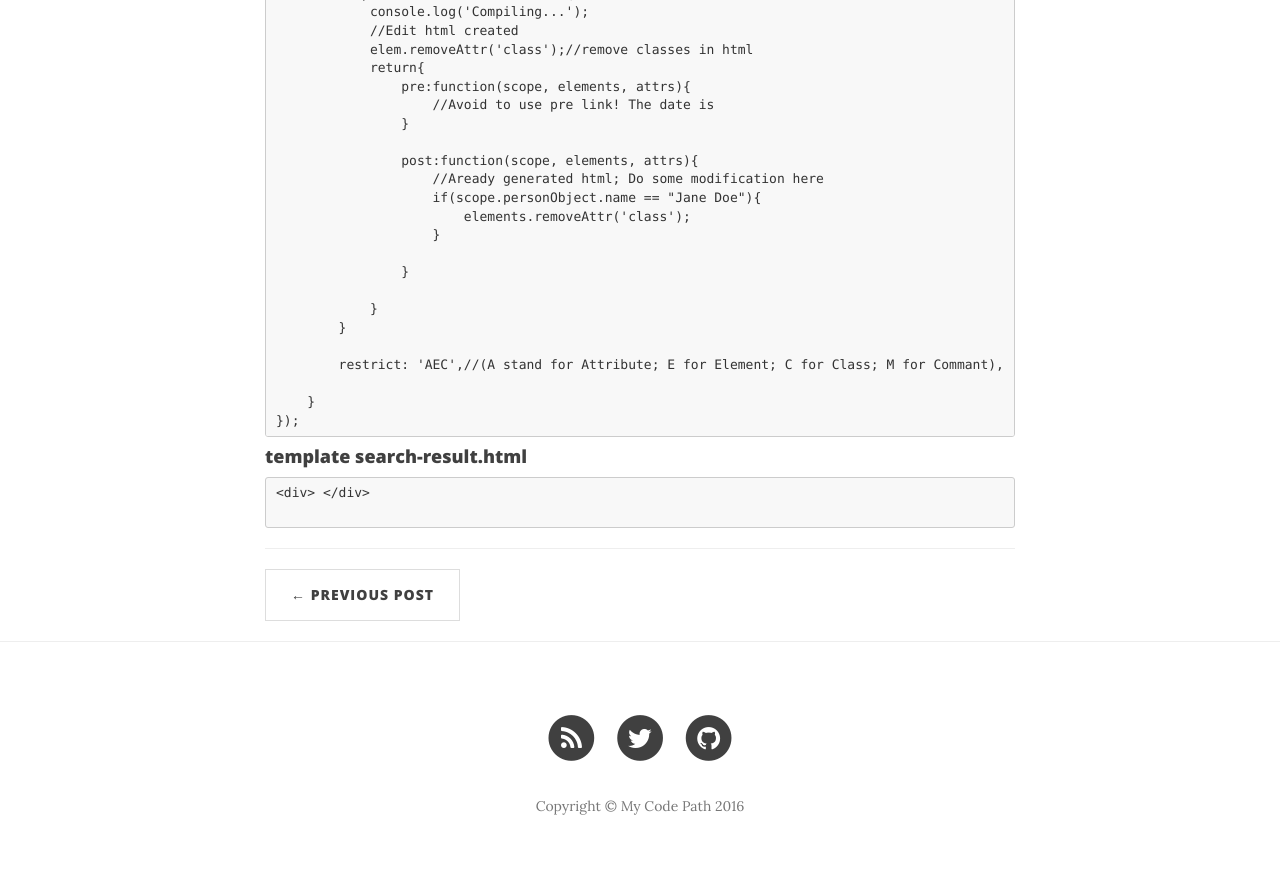
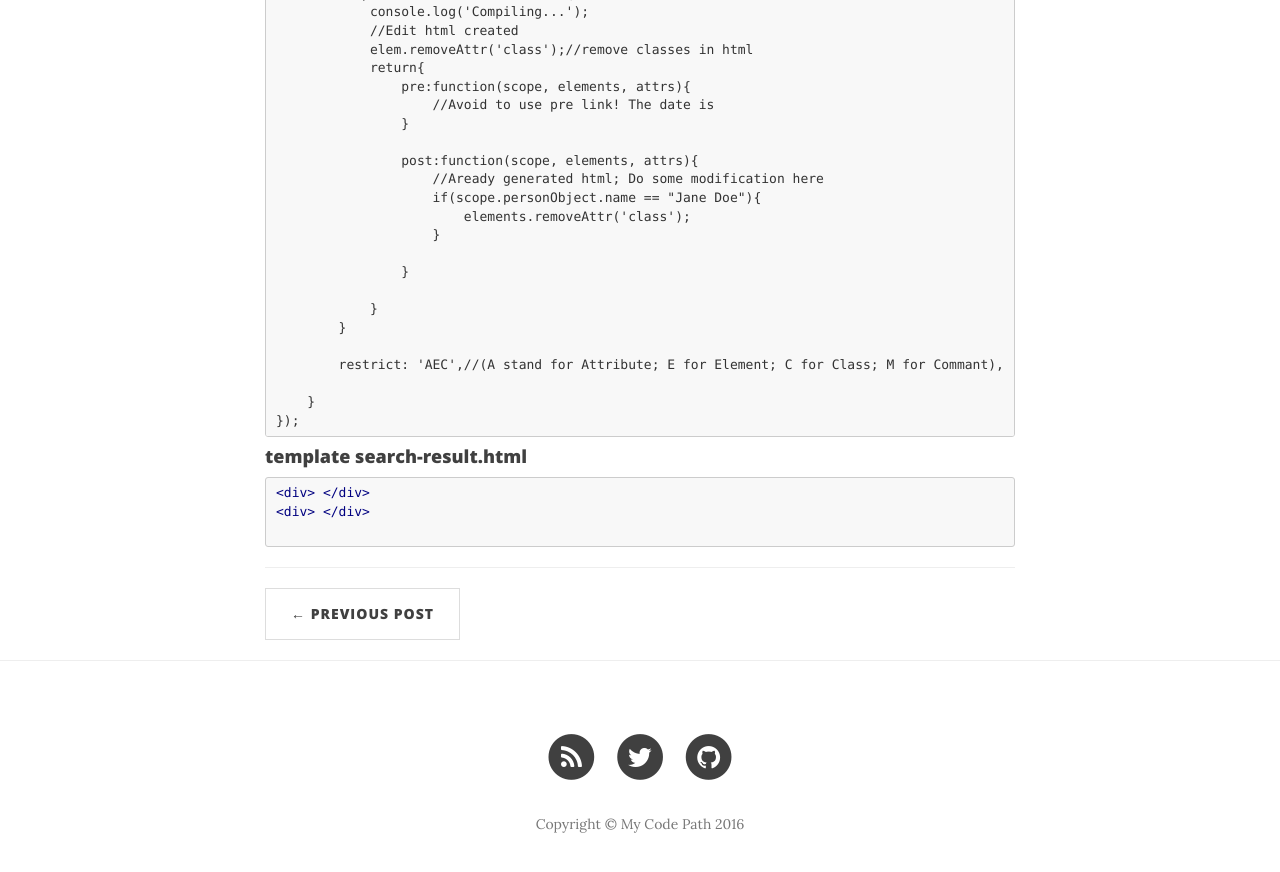
Before and after one commit to shic/blog, a Jekyll site: the page built from _posts/2016-04-06-AngularJS-Directive.markdown, in a window 1280 px wide and 900 px high, scrolled down 1064 px. Shown: the top 872 px of the window. Built offline with Jekyll 4.4.1, drawn with Linux system fonts in a browser that asks for light colours; nearby versions of some CDN libraries; comment, search, counter and statistics services are not loaded.

````diff
--- a/_posts/2016-04-06-AngularJS-Directive.markdown
+++ b/_posts/2016-04-06-AngularJS-Directive.markdown
@@ -66,7 +66,8 @@ myApp.directive("searchResult", function (){
 
 #### template search-result.html
 
-```
+```html
+<div> {{ personName }}</div>
 <div> {{ personName }}</div>
 
 ```
````
